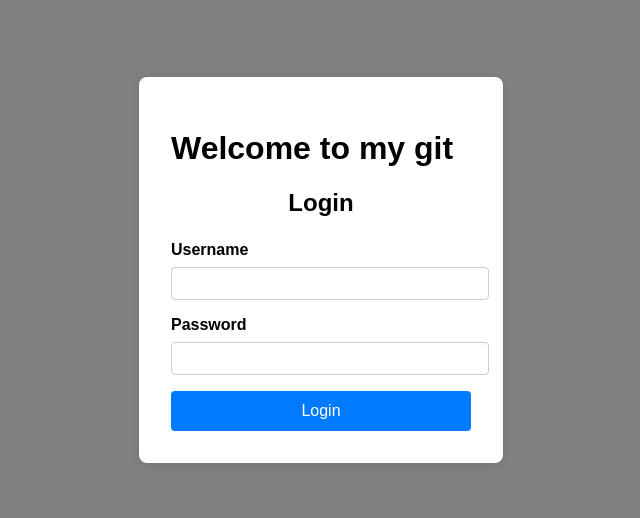
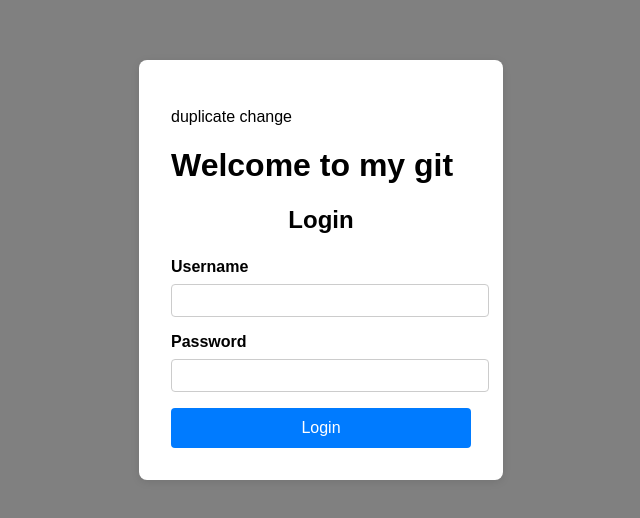
Before and after one commit to lequochoi1910/study-git, a plain HTML site: page index.html in a window 1280 px wide. Shown: the part 138-656 px from the top of the page, without its empty margins (319-959 px from the left). Drawn offline with Linux system fonts and the light colour scheme.

Commit message:
update index html

```diff
--- a/index.html
+++ b/index.html
@@ -9,6 +9,7 @@
 </head>
 <body>
     <div class="login-container">
+        <p>duplicate change</p>
         <h1>Welcome to my git</h1>
         <h2>Login</h2>
         <form>
```
